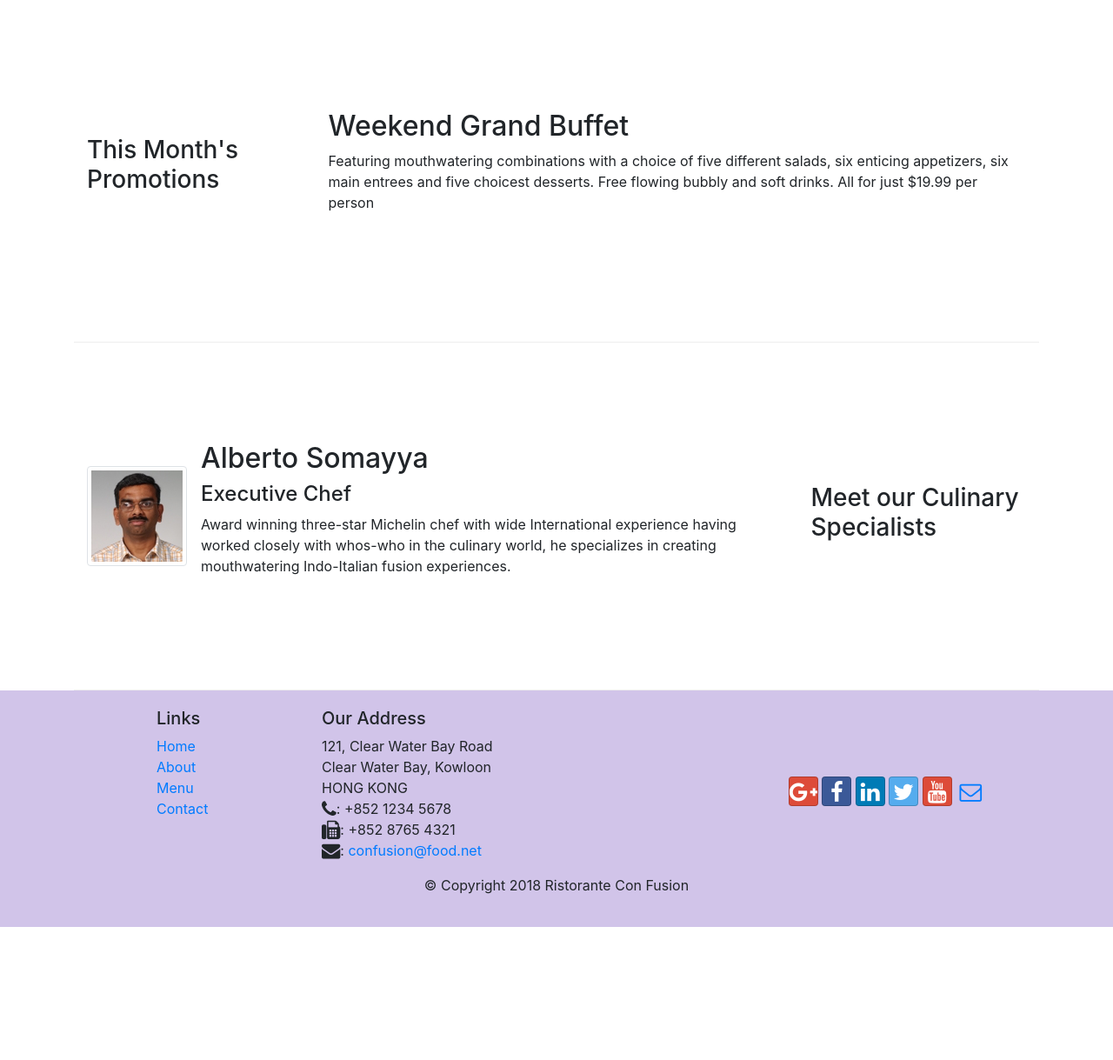
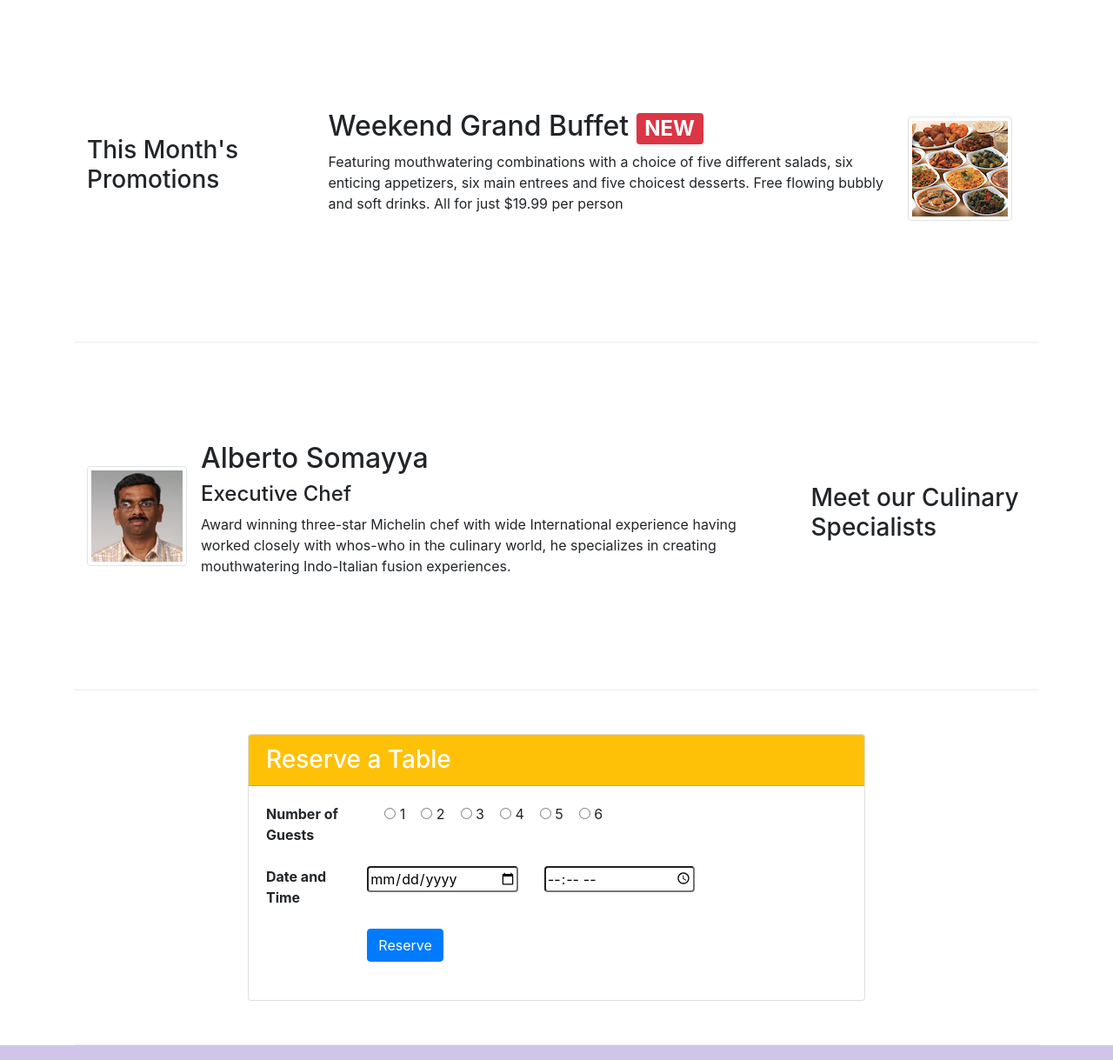
Before and after one commit to anthonyassaf/Bootstrap-ConFusion, a website: page index.html in a window 1280 px wide. Shown: the part 740-1959 px from the top of the page at 87% size. Before the commit the page ends 1806 px from the top, so only its background shows below. Drawn offline with nearby package versions, Linux system fonts and the light colour scheme.

Commit message:
Assignment 2

```diff
--- a/index.html
+++ b/index.html
@@ -40,8 +40,9 @@
                     <h1>Ristorante con Fusion</h1>
                     <p>We take inspiration from the World's best cuisines, and create a unique fusion experience. Our lipsmacking creations will tickle your culinary senses!</p>
                 </div>
-                <div class="col-12 col-sm align-self-center">
-                    <img src="img/logo.png" class="img-fluid">
+                <div class="col col-sm align-self-center">
+                    <img src="img/logo.png" class="img-fluid col-sm-3 col-12">
+                    <a class="btn btn-sm btn-warning col-sm-3 col-12" href="#reservationForm" role="button">Reserve Table</a>
                 </div>
             </div>
         </div>
@@ -74,8 +75,15 @@
                 <h3>This Month's Promotions</h3>
             </div>
             <div class="col col-sm col-md">
-                <h2>Weekend Grand Buffet</h2>
-                <p>Featuring mouthwatering combinations with a choice of five different salads, six enticing appetizers, six main entrees and five choicest desserts. Free flowing bubbly and soft drinks. All for just $19.99 per person </p>
+                <div class="media">
+                    <div class="media-body">
+                <h2>Weekend Grand Buffet <span class="badge badge-danger">NEW</span></h2>
+                   <p class="d-none d-sm-block">Featuring mouthwatering combinations with a choice of five different salads, six enticing appetizers, six main entrees and
+                    five choicest desserts. Free flowing bubbly and soft drinks. All for just $19.99 per person </p>
+                    </div>
+                    <img class="d-flex mr-3 img-thumbnail align-self-center"
+                            src="img/buffet.png" alt="Weekend Grand Buffet">
+                </div>
             </div>
         </div>
 
@@ -95,6 +103,61 @@
                             whos-who in the culinary world, he specializes in
                             creating mouthwatering Indo-Italian fusion experiences.
                             </p>
+                    </div>
+                </div>
+            </div>
+        </div>
+
+        <div class="row row-content align-items-center justify-content-center" id="reservationForm">
+             <div class="col-12 col-sm-8">
+                <div class="card">
+                    <h3 class="card-header text-white bg-warning">Reserve a Table</h3>
+                    <div class="card-body">
+                        <dl>
+                        <div class="row">
+                        <dt class="col-lg-2 col-12">Number of Guests</dt>
+                        <dd class="col-lg-10 col-12">
+                            <div class="form-check">
+                                <input type="radio" name="number of people">
+                                <label>1</label>
+                                &nbsp;&nbsp;
+                                <input type="radio" name="number of people">
+                                <label>2</label>
+                                &nbsp;&nbsp;
+                                <input type="radio" name="number of people">
+                                <label>3</label>
+                                &nbsp;&nbsp;
+                                <input type="radio" name="number of people">
+                                <label>4</label>
+                                &nbsp;&nbsp;
+                                <input type="radio" name="number of people">
+                                <label>5</label>
+                                &nbsp;&nbsp;
+                                <input type="radio" name="number of people">
+                                <label>6</label>
+                            </div>
+                        </dd>
+                        </div>
+                        <br>
+                        <div class="row">
+                            <dt class="col-lg-2 col-12">Date and Time</dt>
+                            <dd class="col-lg-7 col-12">
+                                <div class="row">
+                                    <div class="col-sm-6 col-12"><input style="border-radius:4px; width: 100%;" type="date" placeholder=" Date"></div>
+                                    <div class="col-sm-6 col-12"><input style="border-radius:4px; width: 100%;" type="time" placeholder=" Time"></div>
+                                </div>
+                            </dd>
+                        </div>
+                        <br>
+                        <div class="row">
+                            <dt class="col-lg-2 col-12"></dt>
+                            <dd class="col-lg-7 col-12">
+                                <div class="row">
+                                    <div class="col-sm-6 col-12"><button type="submit" class="btn btn-primary">Reserve</button></div>
+                                </div>
+                            </dd>
+                        </div>
+                    </dl>
                     </div>
                 </div>
             </div>
```
